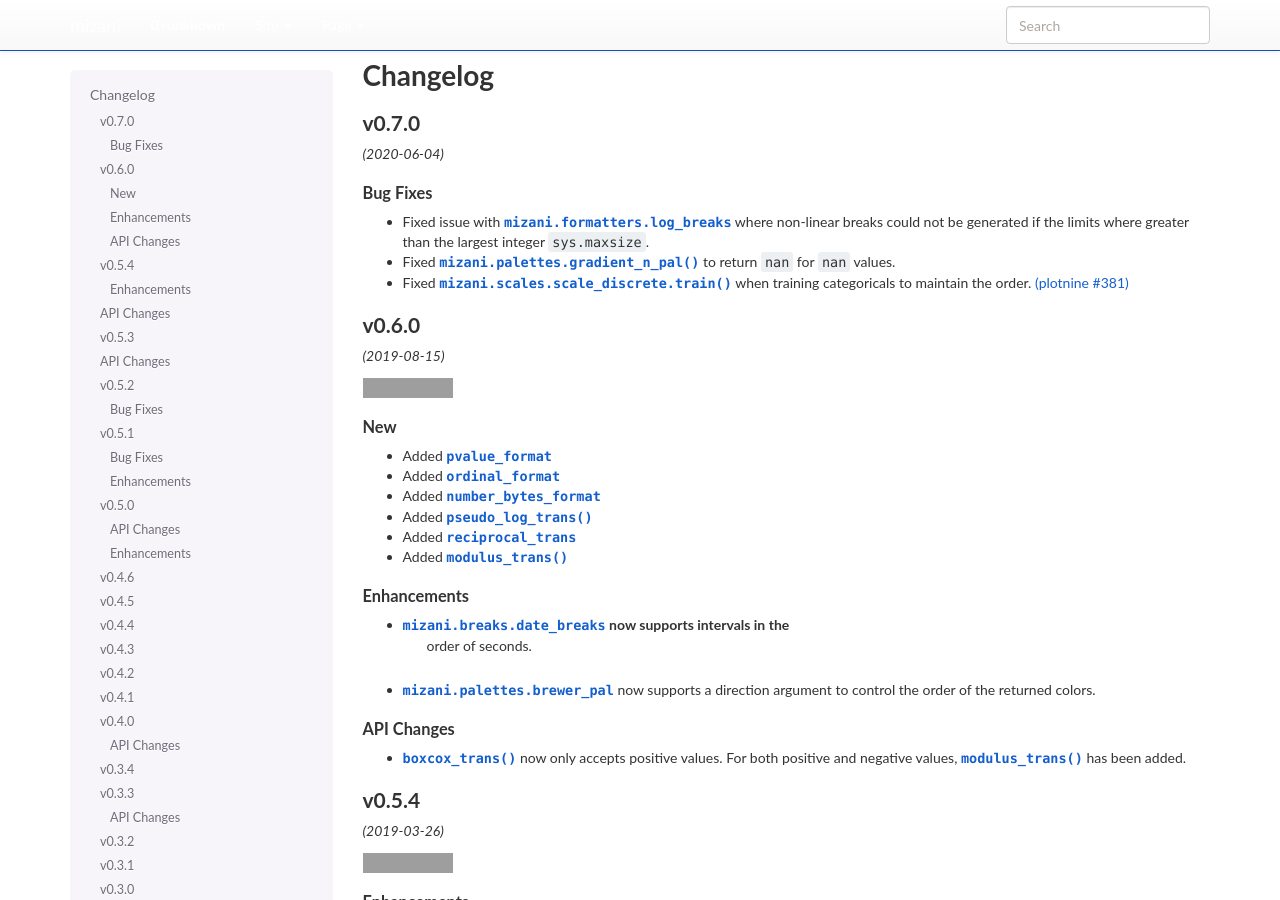
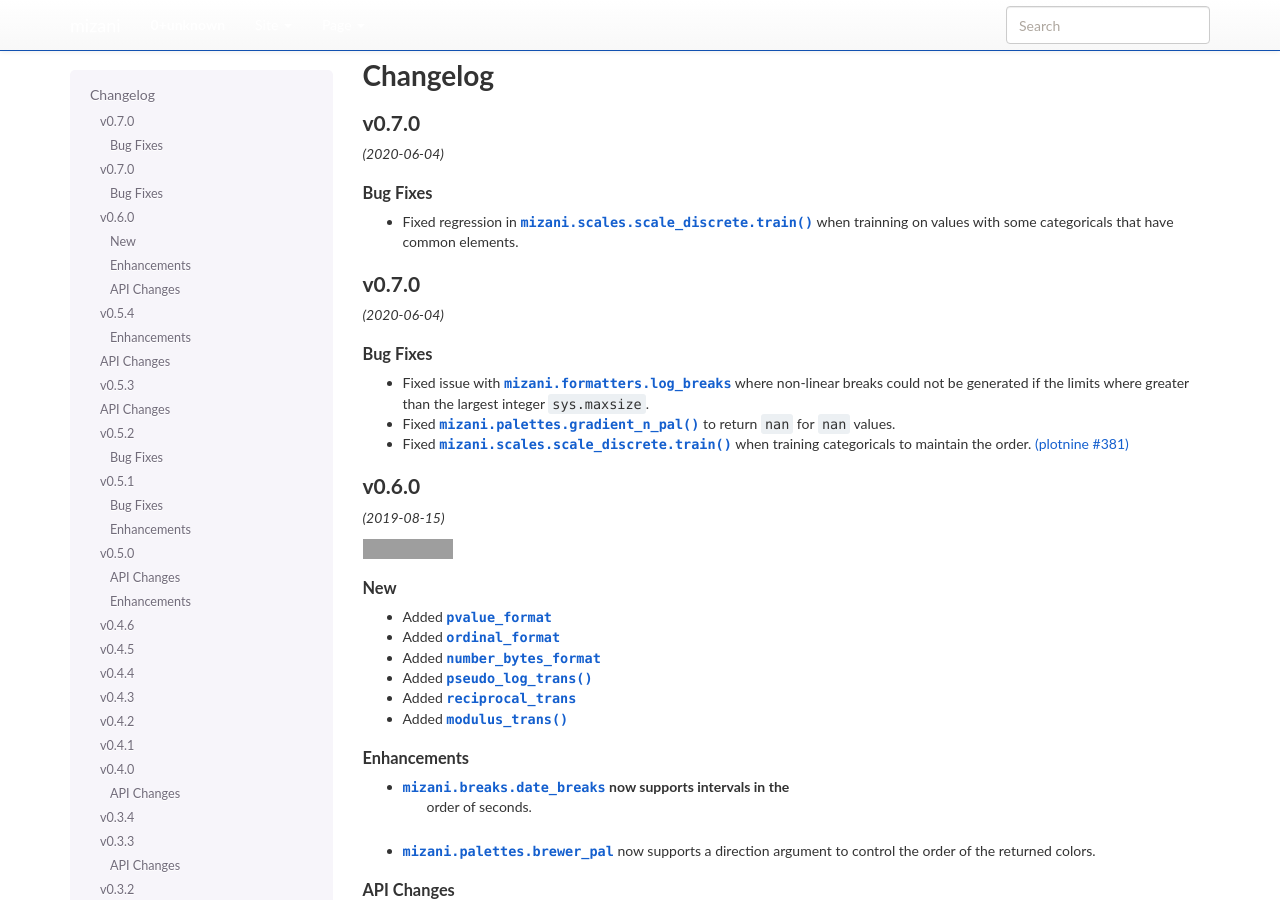
Before and after one commit to has2k1/mizani, a Sphinx documentation site: the page built from doc/changelog.rst, in a window 1280 px wide and 900 px high. Built offline with Sphinx 7.4.7, drawn with Linux system fonts in a browser that asks for light colours; nearby versions of some CDN libraries; library files that are not in the unit come from our copies; pages that are not in the unit, such as notebooks, are missing from menus; grey boxes are pictures that could not be loaded.

Commit message:
Fix regression in scale_discrete.train
This was caught by a test case in plotnine.

```diff
--- a/doc/changelog.rst
+++ b/doc/changelog.rst
@@ -1,5 +1,14 @@
 Changelog
 =========
+
+v0.7.0
+------
+*(2020-06-04)*
+
+Bug Fixes
+*********
+- Fixed regression in :func:`mizani.scales.scale_discrete.train` when
+  trainning on values with some categoricals that have common elements.
 
 v0.7.0
 ------
```
Also changed, not shown: 2 other files.
